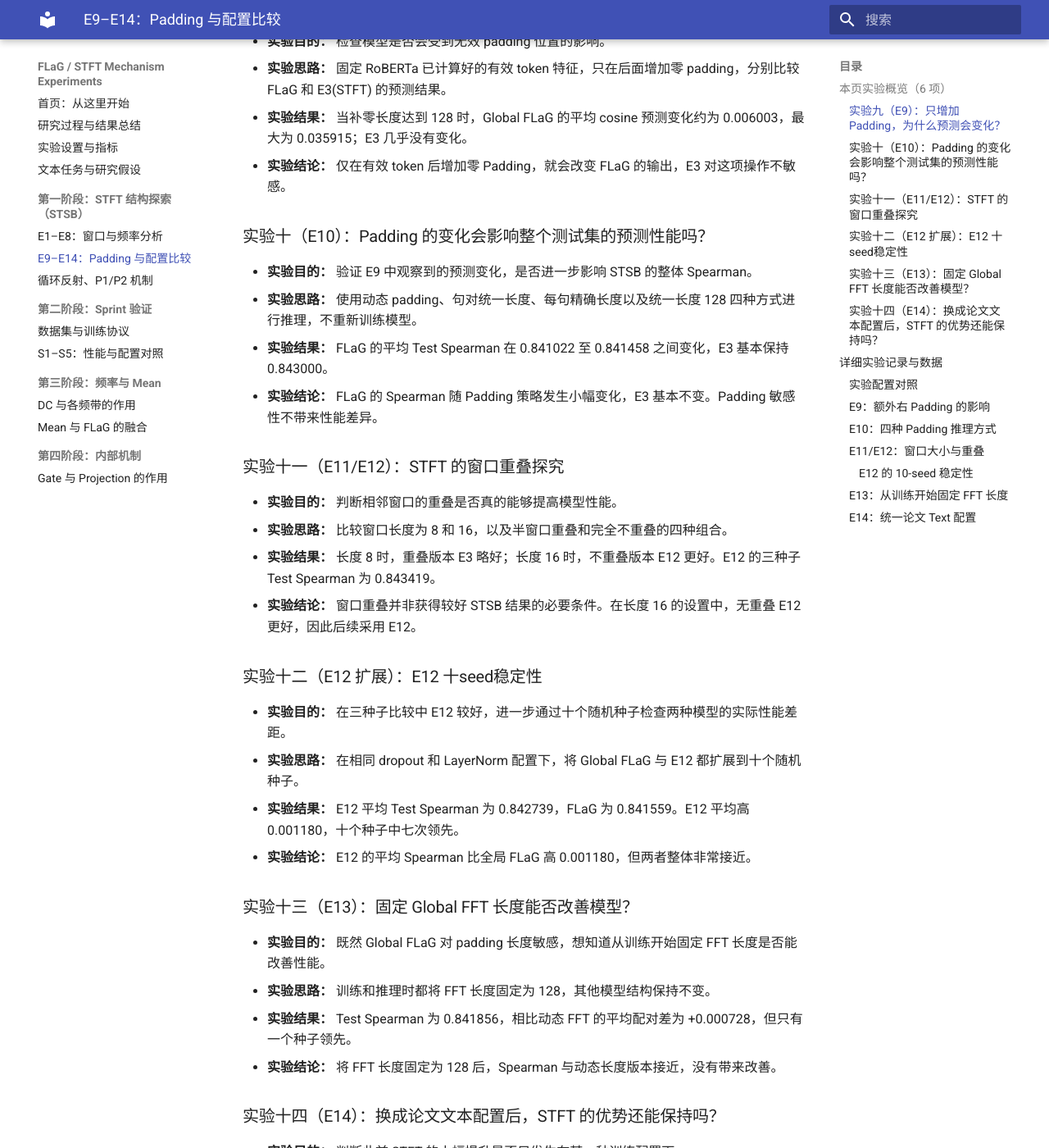
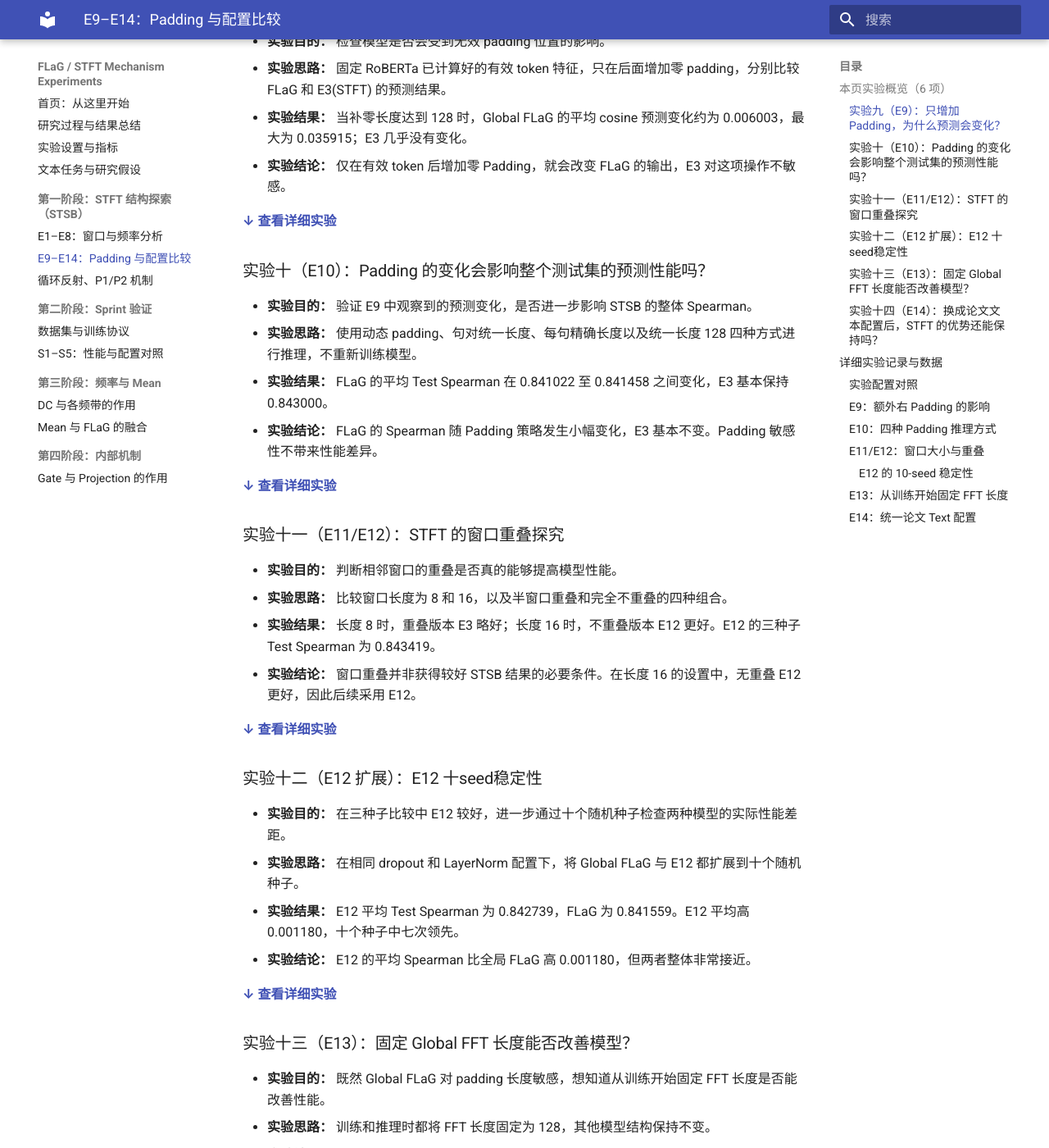
Before and after one commit to lumoswwr/FLaG-STFT-Notes, an MkDocs documentation site: the page built from docs/stsb/02-padding.md, in a window 1280 px wide and 1400 px high, scrolled down 322 px. Shown: the whole window at 82% size. Built offline with MkDocs 1.6.1 and Material for MkDocs 9.7.7, drawn with Linux system fonts in a browser that asks for light colours; some of the changed text lies outside the part shown.

Commit message:
Add bidirectional experiment summary-detail navigation links without modifying report content

```diff
--- a/docs/stsb/02-padding.md
+++ b/docs/stsb/02-padding.md
@@ -3,6 +3,9 @@
 ## 本页实验概览（6 项）
 
 接着检查两个实际问题：增加无效 Padding 为什么影响预测？之前局部 STFT 的小幅提升是否来自窗口重叠、FFT 长度或训练配置？
+
+<a id="exp-09-summary"></a>
+
 
 ### 实验九（E9）：只增加 Padding，为什么预测会变化？
 
@@ -11,12 +14,24 @@
 - **实验结果：** 当补零长度达到 128 时，Global FLaG 的平均 cosine 预测变化约为 0.006003，最大为 0.035915；E3 几乎没有变化。
 - **实验结论：** 仅在有效 token 后增加零 Padding，就会改变 FLaG 的输出，E3 对这项操作不敏感。
 
+**[↓ 查看详细实验](#exp-09-detail)**
+
+
+<a id="exp-10-summary"></a>
+
+
 ### 实验十（E10）：Padding 的变化会影响整个测试集的预测性能吗？
 
 - **实验目的：** 验证 E9 中观察到的预测变化，是否进一步影响 STSB 的整体 Spearman。
 - **实验思路：** 使用动态 padding、句对统一长度、每句精确长度以及统一长度 128 四种方式进行推理，不重新训练模型。
 - **实验结果：** FLaG 的平均 Test Spearman 在 0.841022 至 0.841458 之间变化，E3 基本保持 0.843000。
 - **实验结论：** FLaG 的 Spearman 随 Padding 策略发生小幅变化，E3 基本不变。Padding 敏感性不带来性能差异。
+
+**[↓ 查看详细实验](#exp-10-detail)**
+
+
+<a id="exp-11-summary"></a>
+
 
 ### 实验十一（E11/E12）：STFT 的窗口重叠探究
 
@@ -25,6 +40,12 @@
 - **实验结果：** 长度 8 时，重叠版本 E3 略好；长度 16 时，不重叠版本 E12 更好。E12 的三种子 Test Spearman 为 0.843419。
 - **实验结论：** 窗口重叠并非获得较好 STSB 结果的必要条件。在长度 16 的设置中，无重叠 E12 更好，因此后续采用 E12。
 
+**[↓ 查看详细实验](#exp-11-detail)**
+
+
+<a id="exp-12-summary"></a>
+
+
 ### 实验十二（E12 扩展）：E12 十seed稳定性
 
 - **实验目的：** 在三种子比较中 E12 较好，进一步通过十个随机种子检查两种模型的实际性能差距。
@@ -32,12 +53,24 @@
 - **实验结果：** E12 平均 Test Spearman 为 0.842739，FLaG 为 0.841559。E12 平均高 0.001180，十个种子中七次领先。
 - **实验结论：** E12 的平均 Spearman 比全局 FLaG 高 0.001180，但两者整体非常接近。
 
+**[↓ 查看详细实验](#exp-12-detail)**
+
+
+<a id="exp-13-summary"></a>
+
+
 ### 实验十三（E13）：固定 Global FFT 长度能否改善模型？
 
 - **实验目的：** 既然 Global FLaG 对 padding 长度敏感，想知道从训练开始固定 FFT 长度是否能改善性能。
 - **实验思路：** 训练和推理时都将 FFT 长度固定为 128，其他模型结构保持不变。
 - **实验结果：** Test Spearman 为 0.841856，相比动态 FFT 的平均配对差为 +0.000728，但只有一个种子领先。
 - **实验结论：** 将 FFT 长度固定为 128 后，Spearman 与动态长度版本接近，没有带来改善。
+
+**[↓ 查看详细实验](#exp-13-detail)**
+
+
+<a id="exp-14-summary"></a>
+
 
 ### 实验十四（E14）：换成论文文本配置后，STFT 的优势还能保持吗？
 
@@ -47,6 +80,9 @@
 - **实验结论：** 在两种模型都使用 dropout=0.1、post-pool LayerNorm 的配置下，FLaG 与 E12 的 Spearman 基本相同，**实验配置也会影响，但是后续拿到原FLaG代码后全部对其了，不会影响**。
 
 ---
+
+**[↓ 查看详细实验](#exp-14-detail)**
+
 
 ## 详细实验记录与数据
 
@@ -65,6 +101,9 @@ E9/E10 使用**已训练的 FLaG 与 E3** 做 padding 测试；E11/E12/E13/E14
 
 除 E14 外，STSB 新训练模型统一 **dropout=0、post-pool Norm=True**。
 
+<a id="exp-09-detail"></a>
+
+
 ### E9：额外右 Padding 的影响
 
 **具体问题：** 同一句子只增加右侧零 padding，FLaG 与 E3 的预测是否变化？
@@ -81,6 +120,12 @@ E9/E10 使用**已训练的 FLaG 与 E3** 做 padding 测试；E11/E12/E13/E14
 **结果说明：** 当前 global FLaG 对外部右 padding 敏感；E3 在这项固定 hidden 测试中近似不变。
 
 *记录待核对：现有摘要没有给出这张结果表所对应的完整运行命令。探针脚本默认 seed=0、最多 200 对样本，但正式确定实验数量需要检查原始日志。*
+
+**[↑ 返回实验总结](#exp-09-summary)**
+
+
+<a id="exp-10-detail"></a>
+
 
 ### E10：四种 Padding 推理方式
 
@@ -106,6 +151,12 @@ E9/E10 使用**已训练的 FLaG 与 E3** 做 padding 测试；E11/E12/E13/E14
 
 **结果说明：** Padding 会改变 FLaG 的预测和少量 test Spearman，但未能解释全部 FLaG/E3 性能差异。
 
+**[↑ 返回实验总结](#exp-10-summary)**
+
+
+<a id="exp-11-detail"></a>
+
+
 ### E11/E12：窗口大小与重叠
 
 **具体问题：** STFT 是否一定需要窗口重叠？
@@ -121,6 +172,12 @@ E9/E10 使用**已训练的 FLaG 与 E3** 做 padding 测试；E11/E12/E13/E14
 
 **结果说明：** 重叠没有一致优势。后续固定使用结构简单的 **E12：rect、win16/hop16、center=False**。
 
+**[↑ 返回实验总结](#exp-11-summary)**
+
+
+<a id="exp-12-detail"></a>
+
+
 #### E12 的 10-seed 稳定性
 
 将原匹配设置（FLaG/E12 都为 **dropout=0、Norm=True**）扩至 **10 seeds（0–9）**：
@@ -133,6 +190,12 @@ E9/E10 使用**已训练的 FLaG 与 E3** 做 padding 测试；E11/E12/E13/E14
 
 Spearman **7/10 seeds** 正向，配对 95% CI 约 `[−0.00033, +0.00269]`。虽然平均差为正，但不足以说明稳定优势。
 
+**[↑ 返回实验总结](#exp-12-summary)**
+
+
+<a id="exp-13-detail"></a>
+
+
 ### E13：从训练开始固定 FFT 长度
 
 **具体问题：** 如果 global FLaG 在训练时就使用固定 FFT 长度，能否改善结果？
@@ -142,6 +205,12 @@ Spearman **7/10 seeds** 正向，配对 95% CI 约 `[−0.00033, +0.00269]`。
 **详细结果：** test Spearman **0.841856 ± 0.001000**；相对同 seed 动态 FLaG 的配对差为 **+0.000728 ± 0.003079**，仅 **1/3 正向**。
 
 **结果说明：** 固定 FFT 长度没有带来稳定的性能改善。
+
+**[↑ 返回实验总结](#exp-13-summary)**
+
+
+<a id="exp-14-detail"></a>
+
 
 ### E14：统一论文 Text 配置
 
@@ -160,3 +229,5 @@ Spearman **7/10 seeds** 正向，配对 95% CI 约 `[−0.00033, +0.00269]`。
 Spearman **5/10 seeds** 正向。
 
 **结果说明：** 两者基本持平。E12 在 0/有 Norm 下的小幅正向均值没有在这组 0.1/有 Norm 实验中保持。
+
+**[↑ 返回实验总结](#exp-14-summary)**
```
